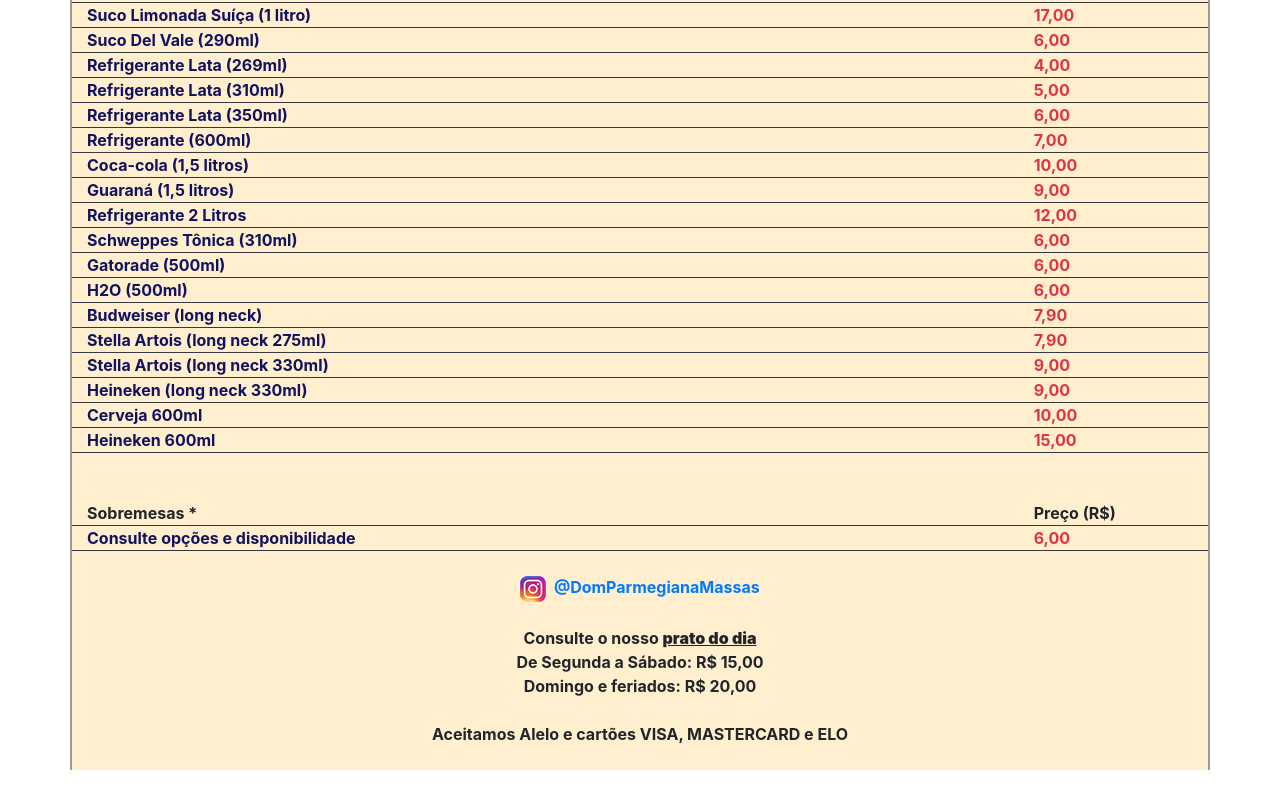
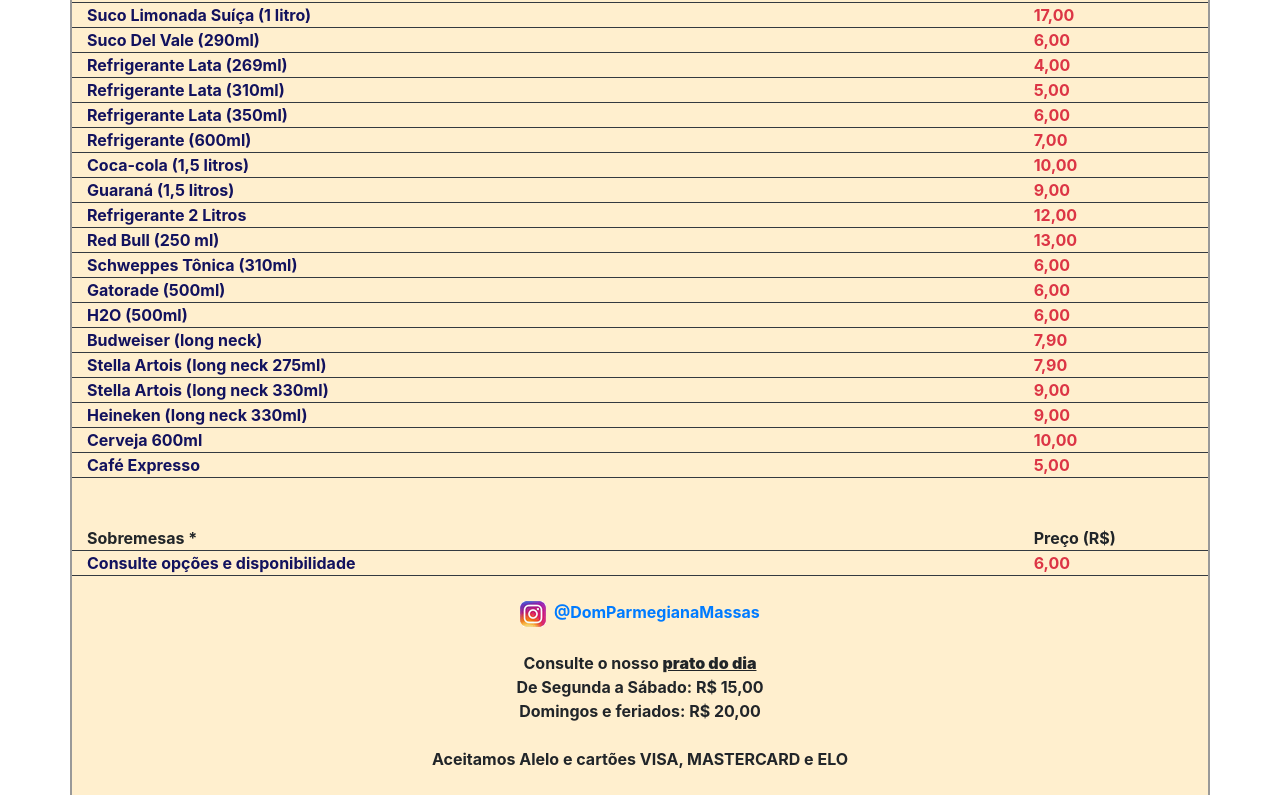
Before and after one commit to rogoo/rogoo.github.io, a plain HTML site: page index.html in a window 1280 px wide. Shown: the part 1578-2373 px from the top of the page. Before the commit the page ends 2348 px from the top, so only its background shows below. Drawn offline with nearby package versions, Linux system fonts and the light colour scheme.

Commit message:
Adicionando café expresso e red bull

```diff
--- a/index.html
+++ b/index.html
@@ -283,6 +283,10 @@
             <div class="col-2 text-danger font-weight-bolder">12,00</div>
          </div>
          <div class="row border-bottom border-dark">
+            <div class="col-10 font-azul">Red Bull (250 ml)</div>
+            <div class="col-2 text-danger font-weight-bolder">13,00</div>
+         </div>
+         <div class="row border-bottom border-dark">
             <div class="col-10 font-azul">Schweppes Tônica (310ml)</div>
             <div class="col-2 text-danger font-weight-bolder">6,00</div>
          </div>
@@ -315,8 +319,8 @@
             <div class="col-2 text-danger font-weight-bolder">10,00</div>
          </div>
          <div class="row border-bottom border-dark">
-            <div class="col-10 font-azul">Heineken 600ml</div>
-            <div class="col-2 text-danger font-weight-bolder">15,00</div>
+            <div class="col-10 font-azul">Café Expresso</div>
+            <div class="col-2 text-danger font-weight-bolder">5,00</div>
          </div>
          <br />
          <br />
@@ -358,7 +362,7 @@
                Consulte o nosso <b><u>prato do dia</u></b
                ><br />
                De Segunda a Sábado: R$ 15,00<br />
-               Domingo e feriados: R$ 20,00
+               Domingos e feriados: R$ 20,00
             </div>
          </div>
          <br />
```
